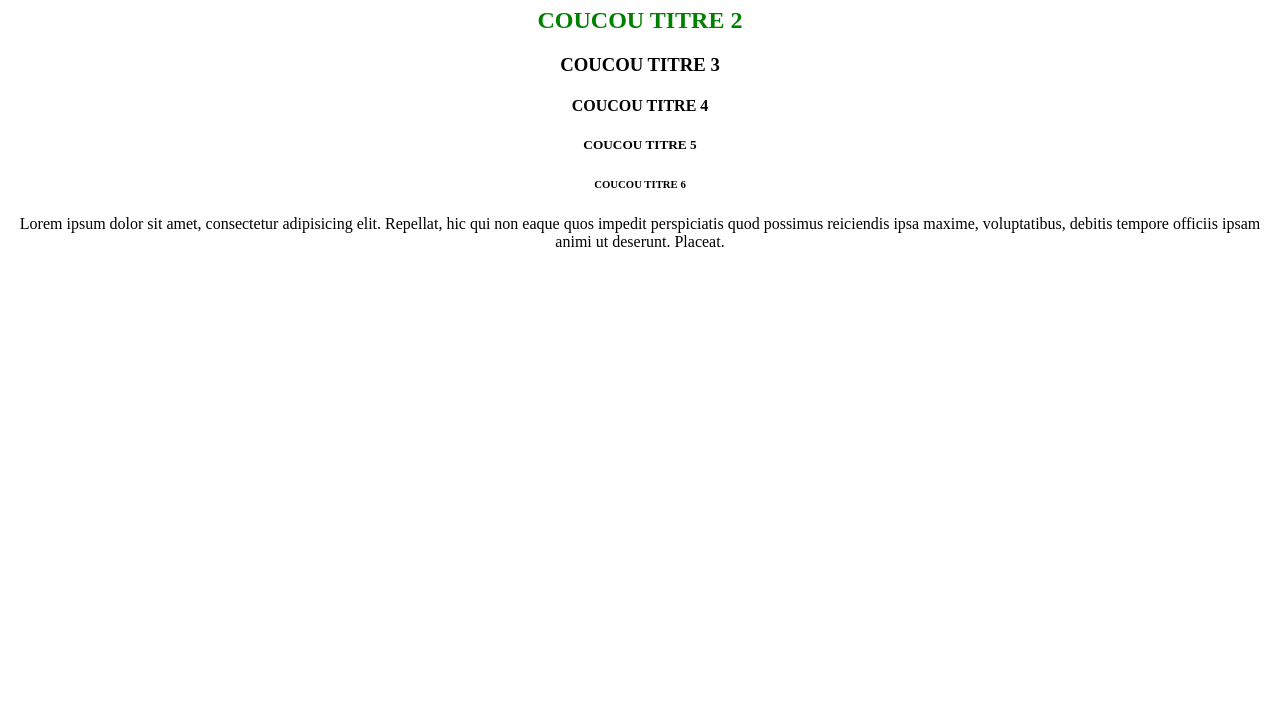
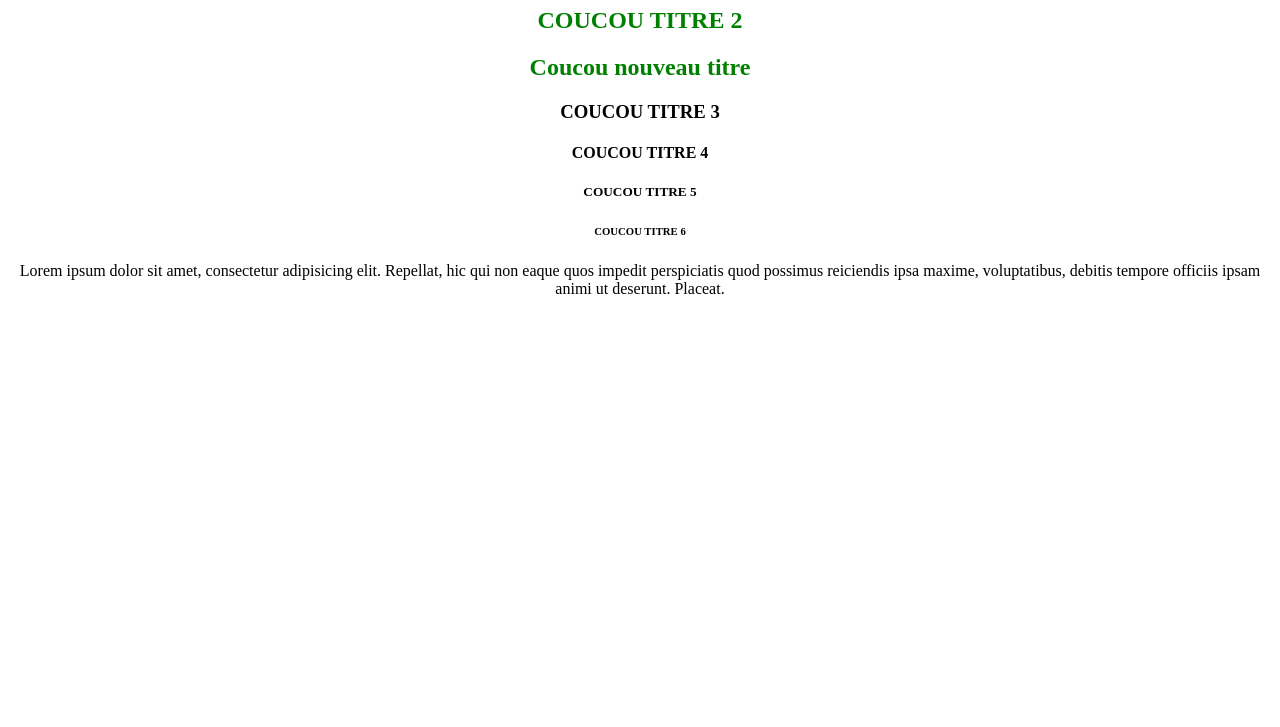
Before and after one commit to SGALT/b1dev-test, a plain HTML site: page index.html in a window 1280 px wide. Shown: the part 73-800 px from the top of the page. Drawn offline with Linux system fonts and the light colour scheme.

Commit message:
add of title h2 inside index.html on top of the page

```diff
--- a/index.html
+++ b/index.html
@@ -10,6 +10,7 @@
     <div>
       <h1>COUCOU TITRE 1</h1>
       <h2>COUCOU TITRE 2</h2>
+      <h2>Coucou nouveau titre</h2>
       <h3>COUCOU TITRE 3</h3>
       <h4>COUCOU TITRE 4</h4>
       <h5>COUCOU TITRE 5</h5>
```
